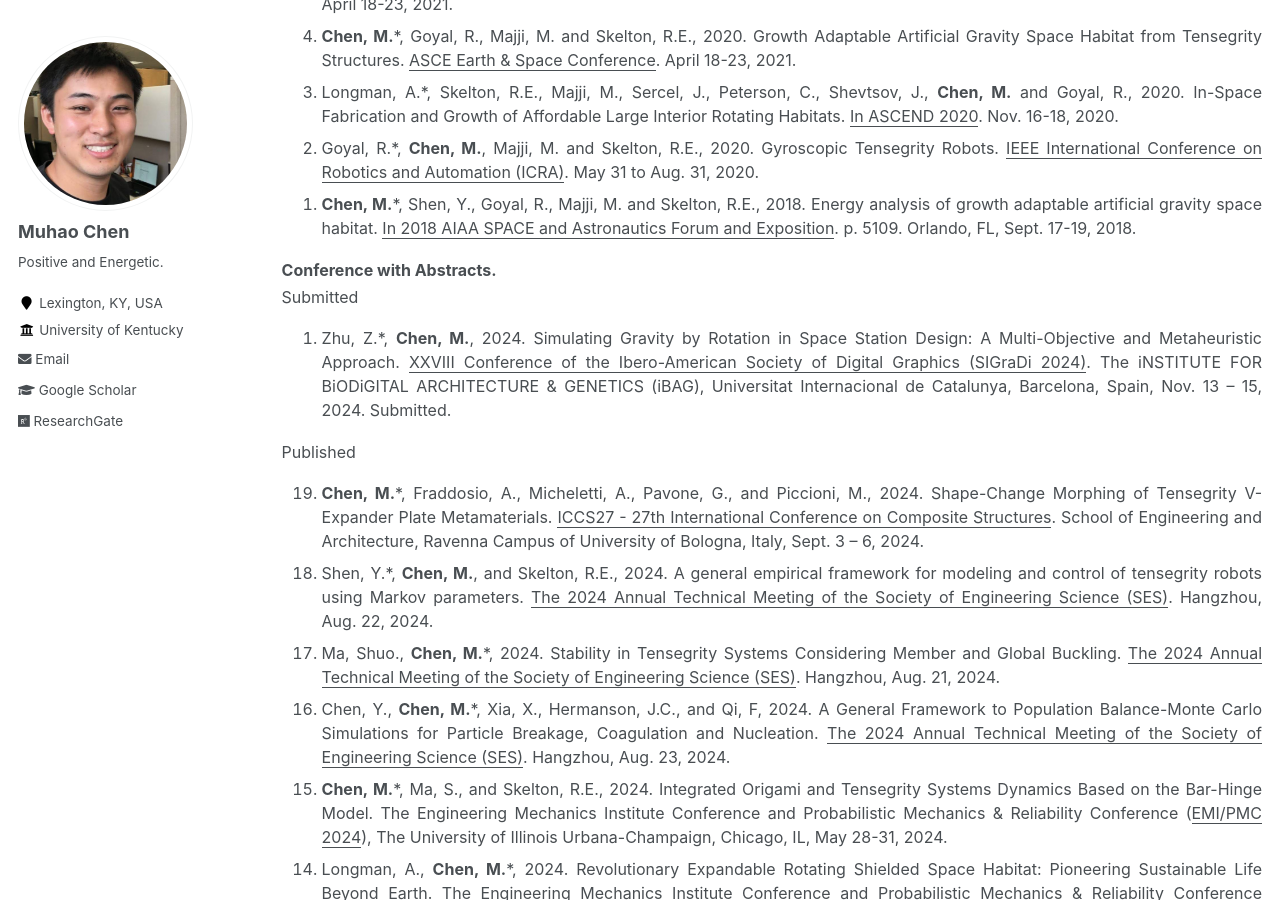
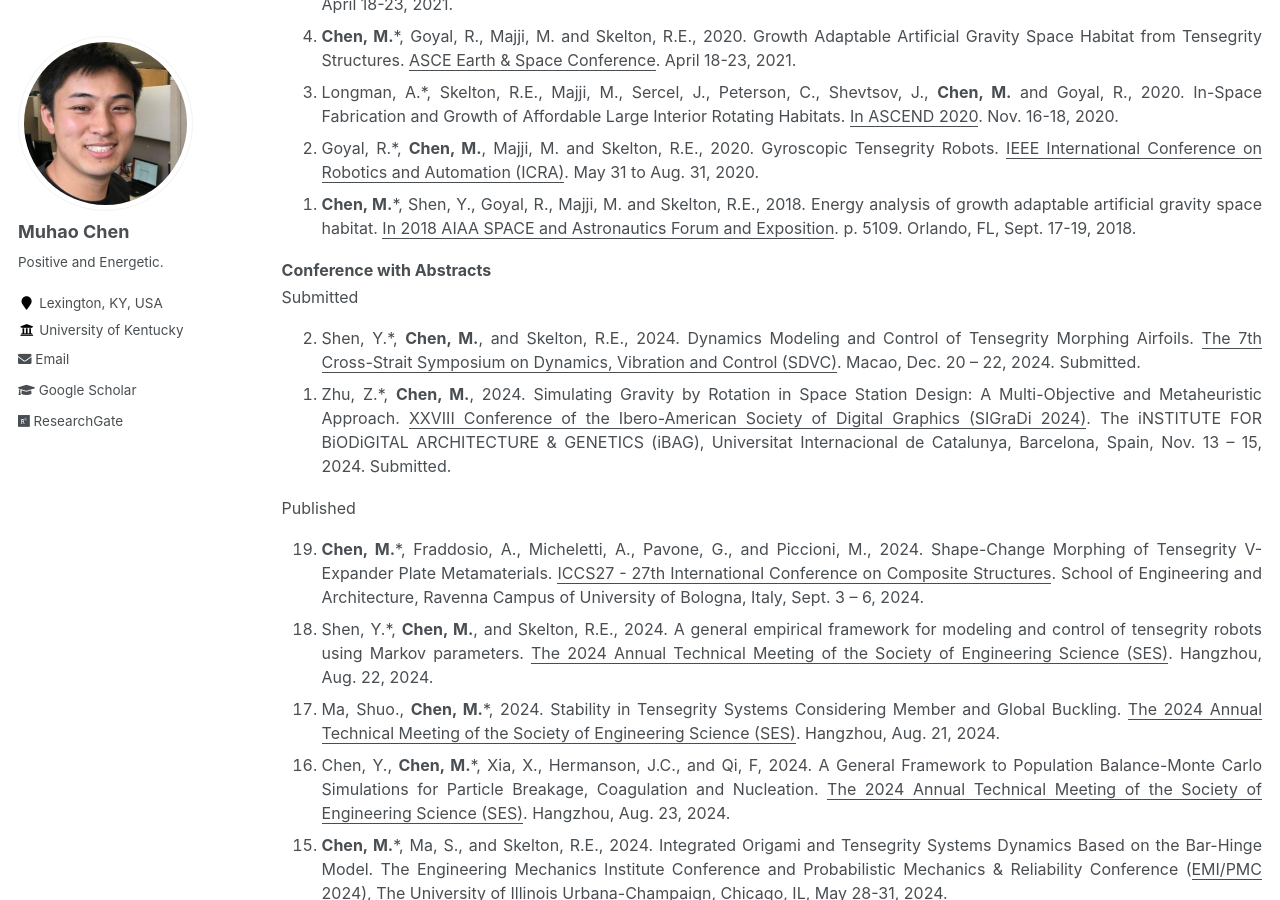
Before and after one commit to Muhao-Chen/muhao-chen.github.io, a Jekyll site: the page built from _pages/publication.md, in a window 1280 px wide and 900 px high, scrolled down 3677 px. Built offline with Jekyll 4.4.1, drawn with Linux system fonts in a browser that asks for light colours; some of the changed text lies outside the part shown.

Commit message:
Update publication.md

```diff
--- a/_pages/publication.md
+++ b/_pages/publication.md
@@ -74,7 +74,7 @@ Published
 
 ## Conferences
 <font size=3>
-<strong>Conference with Full Papers. </strong>   <br/>
+<strong>Conference with Full Papers </strong>   <br/>
 Submitted
 <ol reversed>
 <LI> Shi, L., <strong>Chen, M.</strong>, Shen, Y*, 2025. On the Invariance of Markov Parameters under Finite Word-Length Effects. <u>The American Control Conference (ACC)</u>. Denver, CO, Jul. 8 - 10, 2025. Submitted. </li>
@@ -101,9 +101,10 @@ Published
 <li>Goyal, R.*, <strong>Chen, M.</strong>, Majji, M. and Skelton, R.E., 2020. Gyroscopic Tensegrity Robots. <u>IEEE International Conference on Robotics and Automation (ICRA)</u>. May 31 to Aug. 31, 2020.</li>
 <li><strong>Chen, M.</strong>*, Shen, Y., Goyal, R., Majji, M. and Skelton, R.E., 2018. Energy analysis of growth adaptable artificial gravity space habitat. <u>In 2018 AIAA SPACE and Astronautics Forum and Exposition</u>. p. 5109. Orlando, FL, Sept. 17-19, 2018.</li>
 </ol>
-<strong>Conference with Abstracts.</strong><br/>
+<strong>Conference with Abstracts</strong><br/>
 Submitted
 <ol reversed>
+<li>Shen, Y.*, <strong>Chen, M.</strong>, and Skelton, R.E., 2024. Dynamics Modeling and Control of Tensegrity Morphing Airfoils. <u>The 7th Cross-Strait Symposium on Dynamics, Vibration and Control (SDVC)</u>. Macao, Dec. 20 – 22, 2024. Submitted. </li>
 <li>Zhu, Z.*, <strong>Chen, M.</strong>, 2024. Simulating Gravity by Rotation in Space Station Design: A Multi-Objective and Metaheuristic Approach. <u>XXVIII Conference of the Ibero-American Society of Digital Graphics (SIGraDi 2024)</u>. The iNSTITUTE FOR BiODiGITAL ARCHITECTURE & GENETICS (iBAG), Universitat Internacional de Catalunya, Barcelona, Spain, Nov. 13 – 15, 2024. Submitted. </li>
 </ol>
 Published
```
